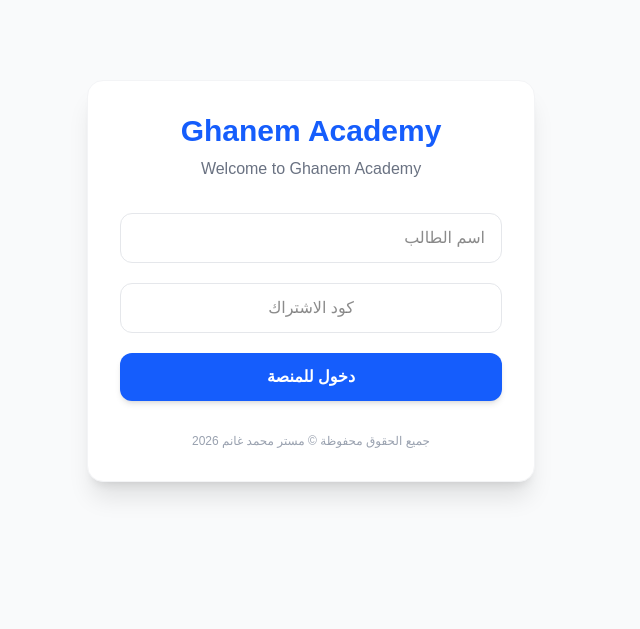
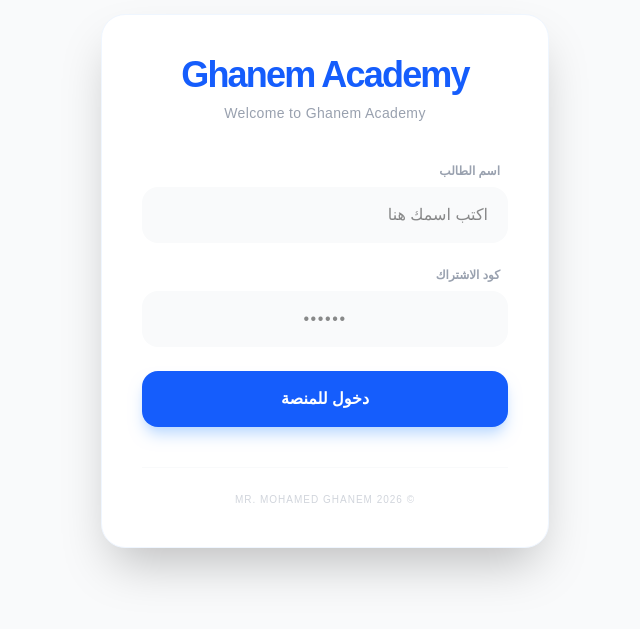
Before and after one commit to mhmedghanem225-dot/Mohamed-Ghanem-platform, a Next.js app: page / in a window 1280 px wide. Shown: the part 119-748 px from the top of the page, without its empty margins (477-1117 px from the left). Built offline with nearby package versions, Linux system fonts and the light colour scheme.

Commit message:
fix: smart redirect to grade 5 and clean UI

```diff
--- a/app/page.tsx
+++ b/app/page.tsx
@@ -7,9 +7,11 @@ export default function LoginPage() {
 
   const handleLogin = (e: React.FormEvent) => {
     e.preventDefault();
-    // التأكد من الكود ونقله لصفحة الدروس مباشرة
+
     if (code === "123456") {
-      window.location.assign("/lessons");
+      // هنا بنحدد إنه يدخل "تلقائياً" على منهج الصف الخامس الابتدائي
+      const targetGrade = encodeURIComponent("الصف الخامس الابتدائي");
+      window.location.assign("/lessons?grade=" + targetGrade);
     } else {
       alert("عذراً، كود الاشتراك غير صحيح");
     }
@@ -17,41 +19,50 @@ export default function LoginPage() {
 
   return (
     <div className="min-h-screen bg-gray-50 flex items-center justify-center p-4 font-sans" dir="rtl">
-      <div className="max-w-md w-full bg-white rounded-2xl shadow-xl p-8 border border-gray-100 text-center">
+      <div className="max-w-md w-full bg-white rounded-3xl shadow-2xl p-10 border border-blue-50 text-center">
 
-        <h1 className="text-3xl font-black text-blue-600 mb-2">Ghanem Academy</h1>
-        <p className="text-gray-500 mb-8 font-medium">Welcome to Ghanem Academy</p>
+        {/* الواجهة الجديدة المحترفة */}
+        <h1 className="text-4xl font-black text-blue-600 mb-2 tracking-tighter">Ghanem Academy</h1>
+        <p className="text-gray-400 mb-10 font-medium tracking-wide text-sm">Welcome to Ghanem Academy</p>
 
-        <form onSubmit={handleLogin} className="space-y-5">
+        <form onSubmit={handleLogin} className="space-y-6">
+          <div className="text-right">
+            <label className="block text-xs font-bold text-gray-400 mr-2 mb-2">اسم الطالب</label>
             <input
               type="text"
               required
-            className="w-full px-4 py-3 rounded-xl border border-gray-200 outline-none focus:border-blue-500 text-right"
-            placeholder="اسم الطالب"
+              className="w-full px-5 py-4 rounded-2xl bg-gray-50 border-none outline-none focus:ring-2 focus:ring-blue-500 text-right transition-all"
+              placeholder="اكتب اسمك هنا"
               value={name}
               onChange={(e) => setName(e.target.value)}
             />
+          </div>
 
+          <div className="text-right">
+            <label className="block text-xs font-bold text-gray-400 mr-2 mb-2">كود الاشتراك</label>
             <input
               type="password"
               required
-            className="w-full px-4 py-3 rounded-xl border border-gray-200 outline-none focus:border-blue-500 text-center"
-            placeholder="كود الاشتراك"
+              className="w-full px-5 py-4 rounded-2xl bg-gray-50 border-none outline-none focus:ring-2 focus:ring-blue-500 text-center tracking-widest transition-all"
+              placeholder="••••••"
               value={code}
               onChange={(e) => setCode(e.target.value)}
             />
+          </div>
 
           <button
             type="submit"
-            className="w-full bg-blue-600 hover:bg-blue-700 text-white font-bold py-3 rounded-xl transition-all shadow-md"
+            className="w-full bg-blue-600 hover:bg-blue-700 text-white font-bold py-4 rounded-2xl shadow-lg shadow-blue-200 transition-all transform active:scale-95"
           >
             دخول للمنصة
           </button>
         </form>
 
-        <p className="text-gray-400 text-xs mt-8">
-          جميع الحقوق محفوظة © مستر محمد غانم 2026
+        <div className="mt-10 pt-6 border-t border-gray-50">
+          <p className="text-gray-300 text-[10px] uppercase tracking-widest">
+            © Mr. Mohamed Ghanem 2026
           </p>
+        </div>
       </div>
     </div>
   );
```
Lines whose indentation alone changed are shown as unchanged.
